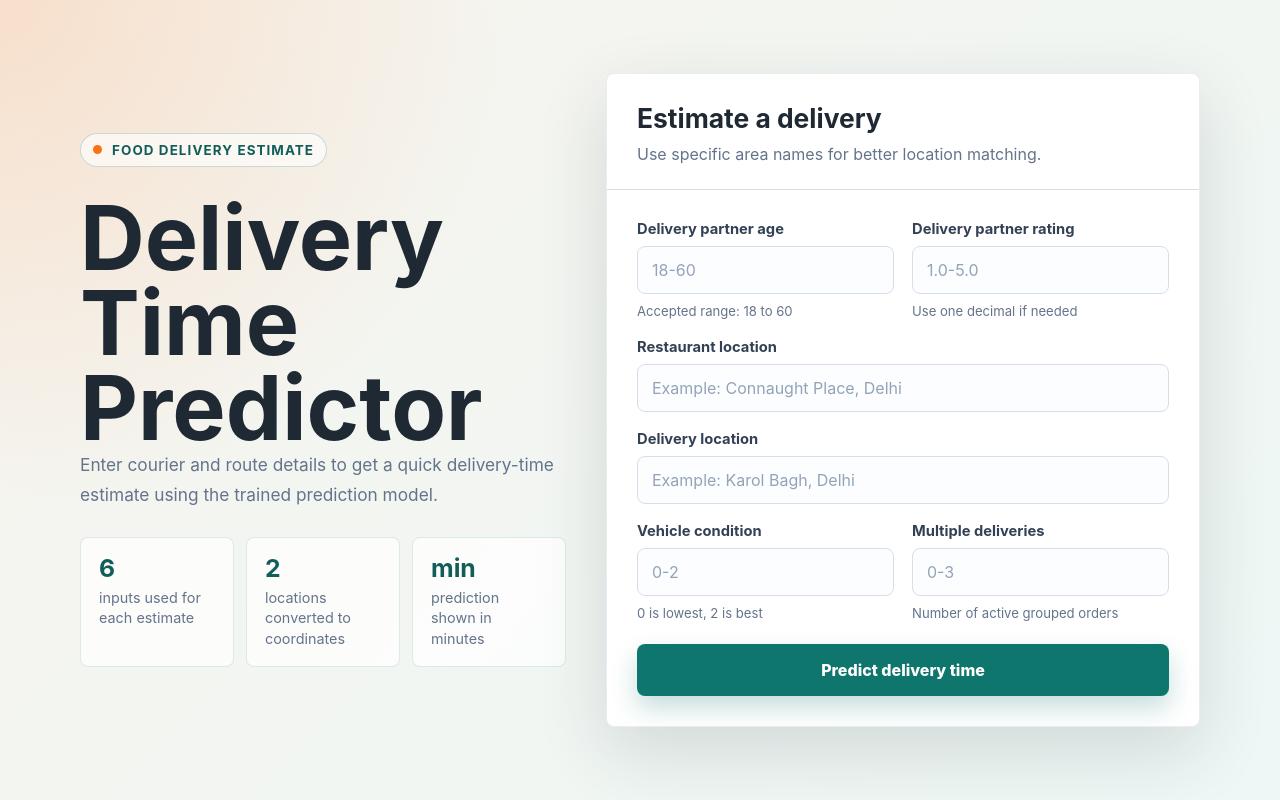
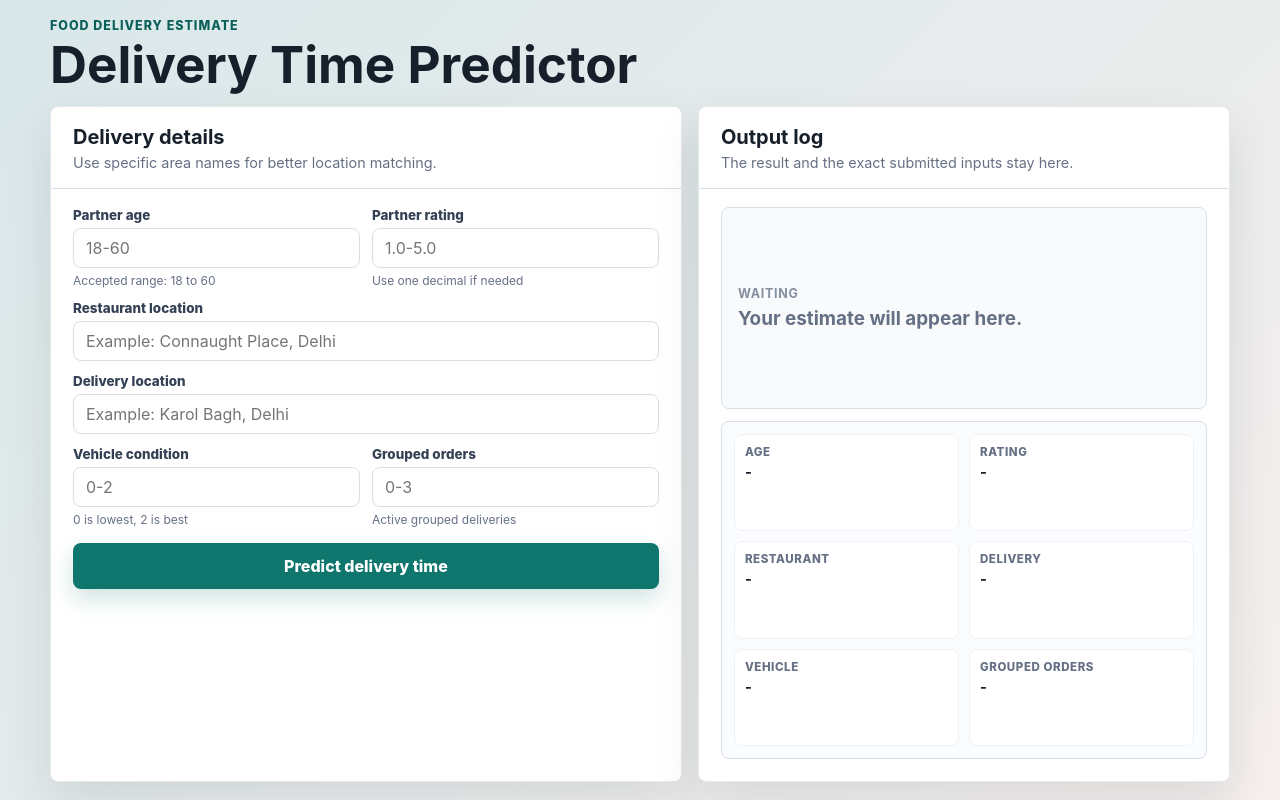
Before and after one commit to YASH-ANPAT/food-delivery-time-prediction, a Flask app: page / in a window 1280 px wide. Run offline with Flask 3, Linux system fonts and the light colour scheme; parts of the project's set-up code (start-up, migrations or seed data) failed here and were passed over.

Commit message:
Improved output Logs

```diff
--- a/app.py
+++ b/app.py
@@ -15,34 +15,65 @@ model = pickle.load(open("model.pkl", "rb"))
 app = Flask(__name__)
 
 
+def render_page(prediction_text=None, log_values=None, status="idle"):
+    return render_template(
+        'index.html',
+        form_values={},
+        log_values=log_values or {},
+        prediction_text=prediction_text,
+        status=status
+    )
+
+
 #  FUNCTION: Get coordinates using OpenCage
 def get_coordinates(place):
-    url = "https://api.opencagedata.com/geocode/v1/json"
-
-    params = {
-        'q': place,
-        'key': API_KEY
-    }
-
-    response = requests.get(url, params=params)
-
-    if response.status_code != 200:
+    if not API_KEY:
         return None
 
-    data = response.json()
+    url = "https://api.opencagedata.com/geocode/v1/json"
+    if "," not in place:
+        search_terms = [
+            f"{place}, Pune, Maharashtra, India",
+            f"{place}, Maharashtra, India",
+            f"{place}, India",
+            place
+        ]
+    else:
+        search_terms = [place]
 
-    if 'results' not in data or len(data['results']) == 0:
-        return None
+    for search_term in search_terms:
+        params = {
+            'q': search_term,
+            'key': API_KEY,
+            'countrycode': 'in',
+            'limit': 1,
+            'no_annotations': 1
+        }
 
-    lat = data['results'][0]['geometry']['lat']
-    lng = data['results'][0]['geometry']['lng']
+        try:
+            response = requests.get(url, params=params, timeout=10)
+        except requests.RequestException:
+            continue
 
-    return lat, lng
+        if response.status_code != 200:
+            continue
+
+        data = response.json()
+
+        if 'results' not in data or len(data['results']) == 0:
+            continue
+
+        lat = data['results'][0]['geometry']['lat']
+        lng = data['results'][0]['geometry']['lng']
+
+        return lat, lng
+
+    return None
 
 
 @app.route('/')
 def home():
-    return render_template('index.html')
+    return render_page()
 
 
 @app.route('/predict', methods=['POST'])
@@ -50,6 +81,7 @@ def predict():
     print(request.form)
     try:
         form_data = request.form
+        form_values = form_data.to_dict()
 
         # 🔹 Get numeric inputs
         age = float(form_data['f1'])
@@ -66,7 +98,11 @@ def predict():
         del_coords = get_coordinates(delivery)
 
         if rest_coords is None or del_coords is None:
-            return "❌ Location not found. Try different names."
+            return render_page(
+                prediction_text="Location not found. Try adding city/state to the location names.",
+                log_values=form_values,
+                status="error"
+            )
 
         rest_lat, rest_long = rest_coords
         del_lat, del_long = del_coords
@@ -116,13 +152,18 @@ def predict():
         # 🔹 Prediction
         prediction = model.predict(final_df)
 
-        return render_template(
-            'index.html',
-            prediction_text=f"Estimated Delivery Time: {prediction[0]:.2f} minutes"
+        return render_page(
+            prediction_text=f"Estimated Delivery Time: {prediction[0]:.2f} minutes",
+            log_values=form_values,
+            status="success"
         )
 
     except Exception as e:
-        return f"❌ Error: {str(e)}"
+        return render_page(
+            prediction_text=f"Error: {str(e)}",
+            log_values=request.form.to_dict(),
+            status="error"
+        )
 
 
 if __name__ == "__main__":
--- a/templates/index.html
+++ b/templates/index.html
@@ -7,341 +7,411 @@
     <style>
         :root {
             color-scheme: light;
-            --bg: #f7f4ee;
-            --surface: #ffffff;
-            --text: #1f2933;
-            --muted: #64748b;
+            --bg: #f5f7fb;
+            --panel: #ffffff;
+            --text: #17202a;
+            --muted: #667085;
             --line: #d8dee8;
+            --field: #f9fbfd;
             --primary: #0f766e;
-            --primary-dark: #115e59;
+            --primary-dark: #0b5f59;
             --accent: #f97316;
             --success-bg: #ecfdf5;
             --success-text: #047857;
-            --shadow: 0 24px 70px rgba(31, 41, 51, 0.14);
+            --warning-bg: #fff7ed;
+            --warning-text: #c2410c;
+            --danger-bg: #fff1f2;
+            --danger-text: #be123c;
         }
 
         * {
             box-sizing: border-box;
         }
 
+        html,
+        body {
+            min-height: 100%;
+            margin: 0;
+        }
+
         body {
             min-height: 100vh;
-            margin: 0;
+            overflow: hidden;
             font-family: Inter, ui-sans-serif, system-ui, -apple-system, BlinkMacSystemFont, "Segoe UI", sans-serif;
             background:
-                radial-gradient(circle at top left, rgba(249, 115, 22, 0.16), transparent 32rem),
-                linear-gradient(135deg, #f7f4ee 0%, #edf7f5 100%);
+                linear-gradient(135deg, rgba(15, 118, 110, 0.12), rgba(249, 115, 22, 0.06)),
+                var(--bg);
             color: var(--text);
         }
 
         .page {
-            width: min(1120px, calc(100% - 32px));
-            min-height: 100vh;
+            width: min(1180px, calc(100% - 32px));
+            height: 100vh;
             margin: 0 auto;
             display: grid;
-            grid-template-columns: minmax(0, 0.9fr) minmax(340px, 1.1fr);
-            gap: 40px;
-            align-items: center;
-            padding: 48px 0;
+            grid-template-rows: auto minmax(0, 1fr);
+            gap: 16px;
+            padding: 18px 0;
         }
 
-        .intro {
-            display: grid;
-            gap: 28px;
+        .topbar {
+            display: flex;
+            align-items: end;
+            justify-content: flex-start;
+            gap: 20px;
+        }
+
+        .title-block {
+            min-width: 0;
         }
 
         .eyebrow {
-            display: inline-flex;
-            width: fit-content;
-            align-items: center;
-            gap: 10px;
-            padding: 8px 12px;
-            border: 1px solid rgba(15, 118, 110, 0.22);
-            border-radius: 999px;
-            background: rgba(255, 255, 255, 0.62);
+            margin: 0 0 6px;
             color: var(--primary-dark);
-            font-size: 0.84rem;
-            font-weight: 700;
+            font-size: 0.78rem;
+            font-weight: 800;
+            letter-spacing: 0.08em;
             text-transform: uppercase;
-            letter-spacing: 0.08em;
-        }
-
-        .eyebrow::before {
-            content: "";
-            width: 9px;
-            height: 9px;
-            border-radius: 50%;
-            background: var(--accent);
         }
 
         h1 {
-            max-width: 11ch;
             margin: 0;
-            font-size: clamp(3rem, 7vw, 5.8rem);
-            line-height: 0.95;
+            font-size: clamp(1.9rem, 4vw, 3.4rem);
+            line-height: 1;
             letter-spacing: 0;
         }
 
-        .intro p {
-            max-width: 560px;
-            margin: 0;
-            color: var(--muted);
-            font-size: 1.08rem;
-            line-height: 1.7;
-        }
-
-        .stats {
+        .workspace {
+            min-height: 0;
             display: grid;
-            grid-template-columns: repeat(3, minmax(0, 1fr));
-            gap: 12px;
-            max-width: 560px;
-        }
-
-        .stat {
-            min-height: 94px;
-            padding: 18px;
-            border: 1px solid rgba(15, 118, 110, 0.14);
-            border-radius: 8px;
-            background: rgba(255, 255, 255, 0.72);
-        }
-
-        .stat strong {
-            display: block;
-            margin-bottom: 6px;
-            color: var(--primary-dark);
-            font-size: 1.55rem;
-            line-height: 1;
-        }
-
-        .stat span {
-            color: var(--muted);
-            font-size: 0.9rem;
-            line-height: 1.35;
+            grid-template-columns: minmax(390px, 0.95fr) minmax(340px, 0.8fr);
+            gap: 16px;
+            align-items: stretch;
         }
 
         .panel {
-            border: 1px solid rgba(15, 23, 42, 0.08);
+            min-height: 0;
+            border: 1px solid rgba(23, 32, 42, 0.10);
             border-radius: 8px;
-            background: var(--surface);
-            box-shadow: var(--shadow);
+            background: var(--panel);
+            box-shadow: 0 20px 48px rgba(23, 32, 42, 0.10);
             overflow: hidden;
         }
 
-        .panel-header {
-            padding: 28px 30px 22px;
+        .panel-head {
+            padding: 18px 22px 14px;
             border-bottom: 1px solid var(--line);
         }
 
-        .panel-header h2 {
-            margin: 0 0 8px;
-            font-size: 1.65rem;
+        .panel-head h2 {
+            margin: 0 0 4px;
+            font-size: 1.25rem;
             letter-spacing: 0;
         }
 
-        .panel-header p {
+        .panel-head p {
             margin: 0;
             color: var(--muted);
-            line-height: 1.55;
+            font-size: 0.9rem;
+            line-height: 1.45;
         }
 
         form {
             display: grid;
             grid-template-columns: repeat(2, minmax(0, 1fr));
-            gap: 18px;
-            padding: 30px;
+            gap: 12px;
+            padding: 18px 22px 22px;
         }
 
         .field {
             display: grid;
-            gap: 8px;
+            gap: 5px;
         }
 
-        .field.wide {
+        .wide {
             grid-column: 1 / -1;
         }
 
         label {
-            color: #334155;
-            font-size: 0.92rem;
-            font-weight: 700;
+            color: #344054;
+            font-size: 0.84rem;
+            font-weight: 800;
         }
 
         input {
             width: 100%;
-            min-height: 48px;
-            padding: 12px 14px;
+            min-height: 40px;
+            padding: 9px 12px;
             border: 1px solid var(--line);
             border-radius: 8px;
-            background: #fbfdff;
+            background: #ffffff;
             color: var(--text);
             font: inherit;
             outline: none;
-            transition: border-color 160ms ease, box-shadow 160ms ease, background 160ms ease;
-        }
-
-        input::placeholder {
-            color: #94a3b8;
         }
 
         input:focus {
             border-color: var(--primary);
             background: #ffffff;
-            box-shadow: 0 0 0 4px rgba(15, 118, 110, 0.12);
+            box-shadow: 0 0 0 3px rgba(15, 118, 110, 0.13);
         }
 
         .hint {
             color: var(--muted);
-            font-size: 0.82rem;
-            line-height: 1.4;
+            font-size: 0.75rem;
+            line-height: 1.25;
         }
 
         button {
             grid-column: 1 / -1;
-            min-height: 52px;
+            min-height: 46px;
             margin-top: 4px;
             border: 0;
             border-radius: 8px;
             background: var(--primary);
             color: white;
             font: inherit;
-            font-size: 1rem;
-            font-weight: 800;
+            font-weight: 850;
             cursor: pointer;
-            box-shadow: 0 12px 26px rgba(15, 118, 110, 0.24);
-            transition: transform 160ms ease, box-shadow 160ms ease, background 160ms ease;
+            box-shadow: 0 10px 22px rgba(15, 118, 110, 0.20);
         }
 
         button:hover {
             background: var(--primary-dark);
-            box-shadow: 0 16px 34px rgba(15, 118, 110, 0.28);
-            transform: translateY(-1px);
         }
 
-        button:active {
-            transform: translateY(0);
+        .output-panel {
+            display: grid;
+            grid-template-rows: auto minmax(0, 1fr);
+        }
+
+        .result-area {
+            display: grid;
+            gap: 12px;
+            padding: 18px 22px 22px;
+            min-height: 0;
         }
 
         .result {
-            grid-column: 1 / -1;
-            min-height: 58px;
-            display: flex;
-            align-items: center;
-            padding: 16px 18px;
-            border: 1px dashed rgba(15, 118, 110, 0.35);
+            min-height: 86px;
+            display: grid;
+            align-content: center;
+            gap: 6px;
+            padding: 16px;
+            border: 1px solid rgba(15, 118, 110, 0.26);
             border-radius: 8px;
             background: var(--success-bg);
             color: var(--success-text);
-            font-size: 1.04rem;
-            font-weight: 800;
+            font-weight: 850;
         }
 
-        .result:empty {
-            display: none;
+        .result.placeholder {
+            border-color: var(--line);
+            background: #f8fafc;
+            color: var(--muted);
         }
 
-        @media (max-width: 840px) {
-            .page {
-                grid-template-columns: 1fr;
-                gap: 28px;
-                align-items: start;
-                padding: 32px 0;
+        .result.error {
+            border-color: rgba(190, 18, 60, 0.22);
+            background: var(--danger-bg);
+            color: var(--danger-text);
         }
 
-            h1 {
-                max-width: 100%;
-                font-size: clamp(2.6rem, 12vw, 4.5rem);
+        .result small {
+            color: inherit;
+            font-size: 0.78rem;
+            font-weight: 750;
+            opacity: 0.78;
+            text-transform: uppercase;
+            letter-spacing: 0.06em;
+        }
+
+        .result strong {
+            font-size: 1.18rem;
+            line-height: 1.25;
+        }
+
+        .log {
+            min-height: 0;
+            overflow: auto;
+            display: grid;
+            grid-template-columns: repeat(2, minmax(0, 1fr));
+            gap: 10px;
+            padding: 12px;
+            border: 1px solid var(--line);
+            border-radius: 8px;
+            background: #fbfcfe;
+        }
+
+        .log-item {
+            min-width: 0;
+            padding: 10px;
+            border: 1px solid #edf1f6;
+            border-radius: 8px;
+            background: #ffffff;
+        }
+
+        .log-item span {
+            display: block;
+            margin-bottom: 4px;
+            color: var(--muted);
+            font-size: 0.72rem;
+            font-weight: 800;
+            letter-spacing: 0.05em;
+            text-transform: uppercase;
+        }
+
+        .log-item strong {
+            display: block;
+            color: var(--text);
+            font-size: 0.92rem;
+            line-height: 1.28;
+            overflow-wrap: anywhere;
+        }
+
+        .empty-log {
+            color: var(--muted);
+        }
+
+        @media (max-width: 900px) {
+            body {
+                overflow: auto;
+            }
+
+            .page {
+                height: auto;
+                min-height: 100vh;
+            }
+
+            .topbar,
+            .workspace {
+                grid-template-columns: 1fr;
+                display: grid;
             }
         }
 
         @media (max-width: 560px) {
             .page {
-                width: min(100% - 24px, 1120px);
+                width: min(100% - 22px, 1180px);
             }
 
-            .stats,
-            form {
+            form,
+            .log {
                 grid-template-columns: 1fr;
             }
 
-            .panel-header,
-            form {
-                padding: 22px;
+            .panel-head,
+            form,
+            .result-area {
+                padding-left: 16px;
+                padding-right: 16px;
             }
         }
     </style>
 </head>
-
 <body>
     <main class="page">
-        <section class="intro" aria-labelledby="page-title">
-            <div class="eyebrow">Food delivery estimate</div>
-            <div>
-                <h1 id="page-title">Delivery Time Predictor</h1>
-                <p>Enter courier and route details to get a quick delivery-time estimate using the trained prediction model.</p>
+        <header class="topbar">
+            <div class="title-block">
+                <p class="eyebrow">Food delivery estimate</p>
+                <h1>Delivery Time Predictor</h1>
             </div>
+        </header>
 
-            <div class="stats" aria-label="Input summary">
-                <div class="stat">
-                    <strong>6</strong>
-                    <span>inputs used for each estimate</span>
-                </div>
-                <div class="stat">
-                    <strong>2</strong>
-                    <span>locations converted to coordinates</span>
-                </div>
-                <div class="stat">
-                    <strong>min</strong>
-                    <span>prediction shown in minutes</span>
-                </div>
-            </div>
-        </section>
-
+        <div class="workspace">
             <section class="panel" aria-labelledby="form-title">
-            <div class="panel-header">
-                <h2 id="form-title">Estimate a delivery</h2>
+                <div class="panel-head">
+                    <h2 id="form-title">Delivery details</h2>
                     <p>Use specific area names for better location matching.</p>
                 </div>
 
                 <form action="/predict" method="post">
                     <div class="field">
-                    <label for="age">Delivery partner age</label>
-                    <input id="age" type="number" name="f1" placeholder="18-60" min="18" max="60" required>
+                        <label for="age">Partner age</label>
+                        <input id="age" type="number" name="f1" value="{{ form_values.get('f1', '') }}" placeholder="18-60" min="18" max="60" required>
                         <span class="hint">Accepted range: 18 to 60</span>
                     </div>
 
                     <div class="field">
-                    <label for="rating">Delivery partner rating</label>
-                    <input id="rating" type="number" name="f2" placeholder="1.0-5.0" min="1" max="5" step="0.1" required>
+                        <label for="rating">Partner rating</label>
+                        <input id="rating" type="number" name="f2" value="{{ form_values.get('f2', '') }}" placeholder="1.0-5.0" min="1" max="5" step="0.1" required>
                         <span class="hint">Use one decimal if needed</span>
                     </div>
 
                     <div class="field wide">
                         <label for="restaurant">Restaurant location</label>
-                    <input id="restaurant" type="text" name="restaurant" placeholder="Example: Connaught Place, Delhi" required>
+                        <input id="restaurant" type="text" name="restaurant" value="{{ form_values.get('restaurant', '') }}" placeholder="Example: Connaught Place, Delhi" required>
                     </div>
 
                     <div class="field wide">
                         <label for="delivery">Delivery location</label>
-                    <input id="delivery" type="text" name="delivery" placeholder="Example: Karol Bagh, Delhi" required>
+                        <input id="delivery" type="text" name="delivery" value="{{ form_values.get('delivery', '') }}" placeholder="Example: Karol Bagh, Delhi" required>
                     </div>
 
                     <div class="field">
                         <label for="vehicle">Vehicle condition</label>
-                    <input id="vehicle" type="number" name="f7" placeholder="0-2" min="0" max="2" required>
+                        <input id="vehicle" type="number" name="f7" value="{{ form_values.get('f7', '') }}" placeholder="0-2" min="0" max="2" required>
                         <span class="hint">0 is lowest, 2 is best</span>
                     </div>
 
                     <div class="field">
-                    <label for="deliveries">Multiple deliveries</label>
-                    <input id="deliveries" type="number" name="f8" placeholder="0-3" min="0" max="3" required>
-                    <span class="hint">Number of active grouped orders</span>
+                        <label for="deliveries">Grouped orders</label>
+                        <input id="deliveries" type="number" name="f8" value="{{ form_values.get('f8', '') }}" placeholder="0-3" min="0" max="3" required>
+                        <span class="hint">Active grouped deliveries</span>
                     </div>
 
                     <button type="submit">Predict delivery time</button>
-
-                <div class="result" role="status" aria-live="polite">{{ prediction_text }}</div>
                 </form>
             </section>
+
+            <section class="panel output-panel" aria-labelledby="output-title">
+                <div class="panel-head">
+                    <h2 id="output-title">Output log</h2>
+                    <p>The result and the exact submitted inputs stay here.</p>
+                </div>
+
+                <div class="result-area">
+                    {% if prediction_text %}
+                        <div class="result {{ 'error' if status == 'error' else '' }}" role="status" aria-live="polite">
+                            <small>{{ 'Needs attention' if status == 'error' else 'Latest estimate' }}</small>
+                            <strong>{{ prediction_text }}</strong>
+                        </div>
+                    {% else %}
+                        <div class="result placeholder" role="status" aria-live="polite">
+                            <small>Waiting</small>
+                            <strong>Your estimate will appear here.</strong>
+                        </div>
+                    {% endif %}
+
+                    <div class="log" aria-label="Last submitted inputs">
+                        <div class="log-item">
+                            <span>Age</span>
+                            <strong class="{{ 'empty-log' if not log_values.get('f1') else '' }}">{{ log_values.get('f1') or '-' }}</strong>
+                        </div>
+                        <div class="log-item">
+                            <span>Rating</span>
+                            <strong class="{{ 'empty-log' if not log_values.get('f2') else '' }}">{{ log_values.get('f2') or '-' }}</strong>
+                        </div>
+                        <div class="log-item">
+                            <span>Restaurant</span>
+                            <strong class="{{ 'empty-log' if not log_values.get('restaurant') else '' }}">{{ log_values.get('restaurant') or '-' }}</strong>
+                        </div>
+                        <div class="log-item">
+                            <span>Delivery</span>
+                            <strong class="{{ 'empty-log' if not log_values.get('delivery') else '' }}">{{ log_values.get('delivery') or '-' }}</strong>
+                        </div>
+                        <div class="log-item">
+                            <span>Vehicle</span>
+                            <strong class="{{ 'empty-log' if not log_values.get('f7') else '' }}">{{ log_values.get('f7') or '-' }}</strong>
+                        </div>
+                        <div class="log-item">
+                            <span>Grouped orders</span>
+                            <strong class="{{ 'empty-log' if not log_values.get('f8') else '' }}">{{ log_values.get('f8') or '-' }}</strong>
+                        </div>
+                    </div>
+                </div>
+            </section>
+        </div>
     </main>
 </body>
 </html>
```
Lines whose indentation alone changed are shown as unchanged.
